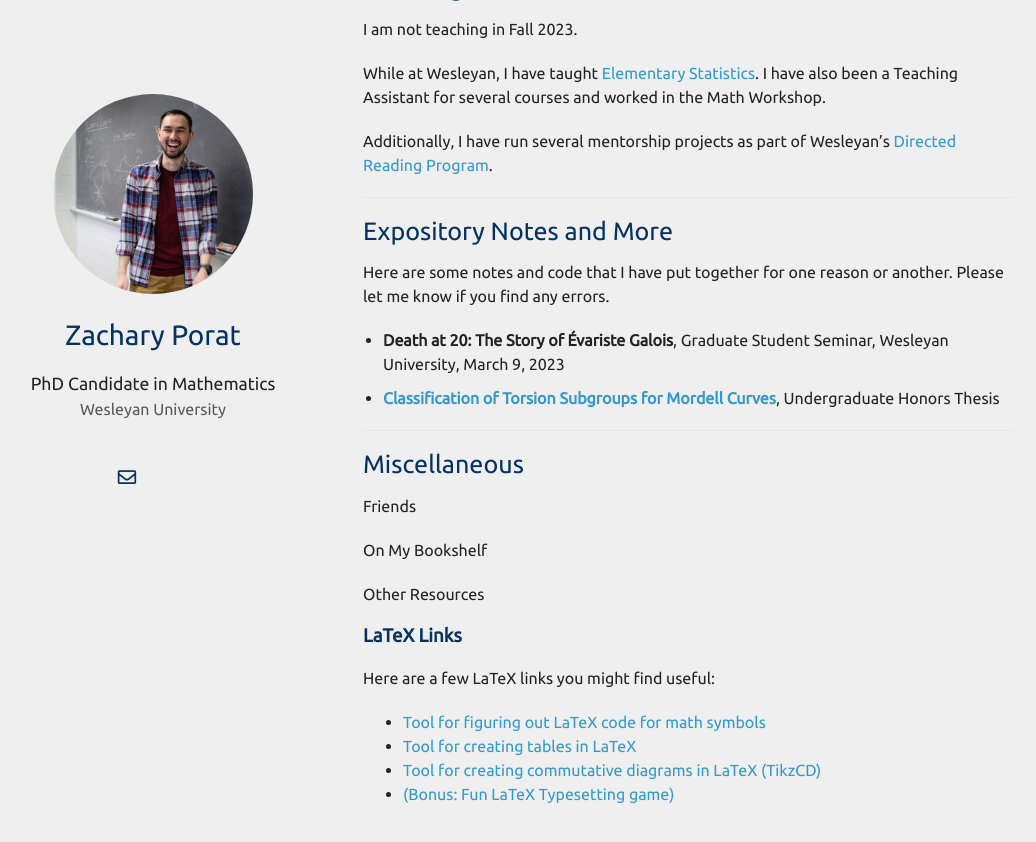
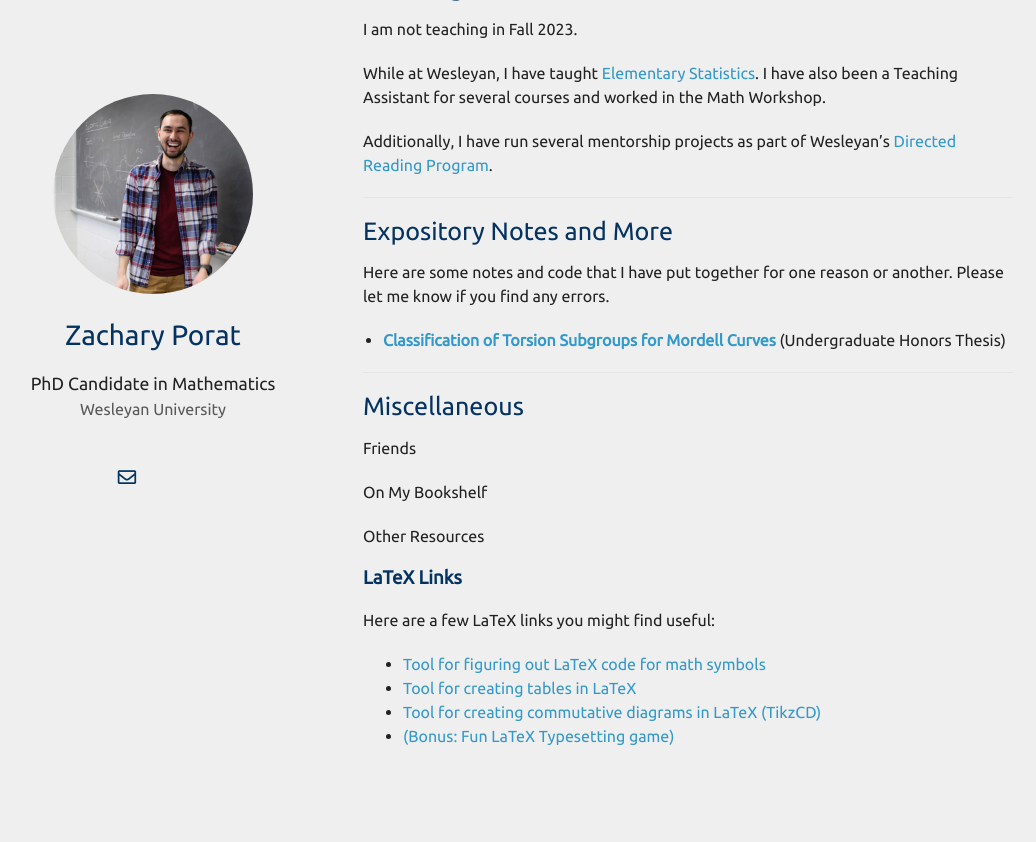
Before and after one commit to zporat/zporat.github.io, a Jekyll site: the page built from index.md, in a window 1280 px wide and 900 px high, scrolled down 953 px. Shown: the top 842 px of the window, without its empty margins (102-1138 px from the left). Built offline with Jekyll 4.4.1, drawn with Linux system fonts in a browser that asks for light colours; nearby versions of some CDN libraries; a style sheet for code colours, icons or effects is not loaded; our own code applies the rules of GitHub Pages for plain Markdown files.

Commit message:
Update index.md

```diff
--- a/index.md
+++ b/index.md
@@ -51,8 +51,7 @@ Additionally, I have run several mentorship projects as part of Wesleyan's [Dire
 Here are some notes and code that I have put together for one reason or another.  Please let me know if you find any errors.
 
 <ul style="margin-left:-20px">
-<li style="margin-bottom:10px;"><b>Death at 20: The Story of Évariste Galois</b>, Graduate Student Seminar, Wesleyan University, March 9, 2023</li>
-<li style="margin-bottom:10px;"><a href="./files/mordell_curves_torsion.pdf"><b>Classification of Torsion Subgroups for Mordell Curves</b></a>, Undergraduate Honors Thesis</li>
+<li style="margin-bottom:10px;"><a href="./files/mordell_curves_torsion.pdf"><b>Classification of Torsion Subgroups for Mordell Curves</b></a> (Undergraduate Honors Thesis)</li>
 </ul>
 
 ---
```
